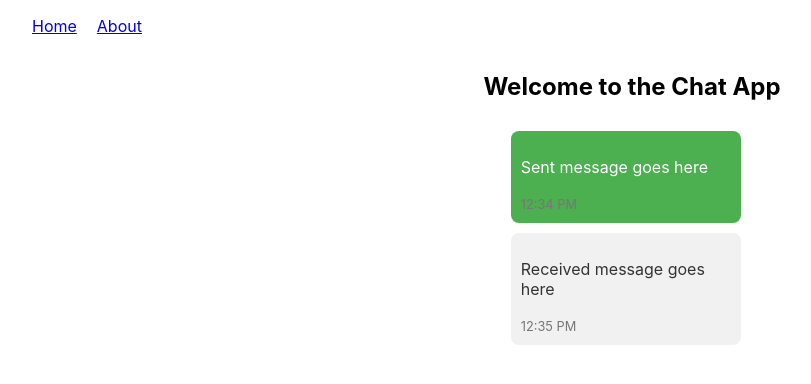
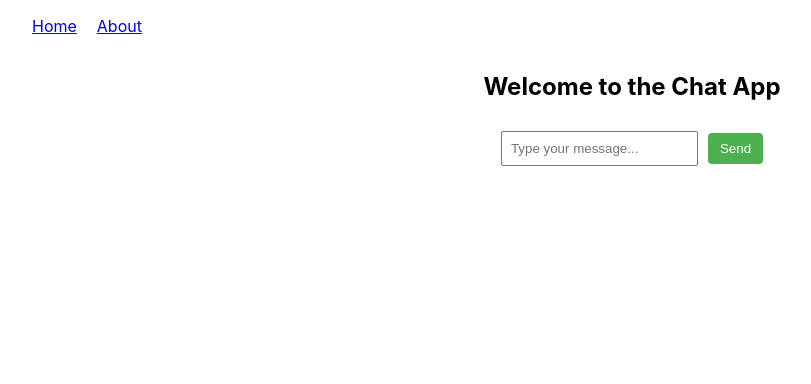
Before and after one commit to Kamente/let-s-chat, a React (Create React App) app: page / in a window 1280 px wide. Shown: the top 384 px of the page, without its empty margins (8-819 px from the left). Built offline with nearby package versions, Linux system fonts and the light colour scheme.

Commit message:
time display update

```diff
--- a/src/components/Home.js
+++ b/src/components/Home.js
@@ -1,16 +1,35 @@
-// Home.js
-import React from 'react';
+import React, { useState } from 'react';
 import './Home.css';
 import Message from './Message';
+import MessageInput from './MessageInput';
 
 const Home = () => {
+  const [messages, setMessages] = useState([]);
+
+  const handleSend = (content) => {
+    const newMessage = {
+      content,
+      type: 'sent',
+      timestamp: getCurrentTimestamp(),
+    };
+    setMessages([...messages, newMessage]);
+  };
+
+  const getCurrentTimestamp = () => {
+    const now = new Date();
+    return `${now.getHours()}:${now.getMinutes()}`;
+  };
+
   return (
-    <div className='home-display'>
+    <div className="home-display">
       <h2>Welcome to the Chat App</h2>
       <div className="chat-container">
-        <Message content="Sent message goes here" type="sent" timestamp="12:34 PM" />
-        <Message content="Received message goes here" type="received" timestamp="12:35 PM" />
-        {/* Add more messages as needed */}
+        <div className="messages-received">
+          {messages.map((msg, index) => (
+            <Message key={index} {...msg} />
+          ))}
+        </div>
+        <MessageInput onSend={handleSend} />
       </div>
     </div>
   );
--- a/src/components/Message.css
+++ b/src/components/Message.css
@@ -1,24 +1,47 @@
-/* Message.css */
 .message {
   max-width: 80%;
-    padding: 10px;
+  padding: 5px;
   margin: 10px;
   border-radius: 8px;
 }
 
 .sent {
-    background-color: #4caf50; /* Green for sent messages */
+  background-color: #4caf50;
   color: #fff;
-    align-self: flex-end; /* Right-align for sent messages */
+  align-self: flex-end;
+  color: black;
+  padding: 5px;
 }
 
 .received {
-    background-color: #f1f1f1; /* Light gray for received messages */
+  background-color: #f1f1f1;
   color: #333;
-    align-self: flex-start; /* Left-align for received messages */
+  align-self: flex-start;
 }
 
 .timestamp {
   font-size: 0.8em;
   color: #777;
 }
+
+.message-input {
+  display: flex;
+  justify-content: space-between;
+  align-items: center;
+  margin-top: 10px;
+}
+
+.message-input input {
+  flex: 1;
+  padding: 8px;
+  margin-right: 10px;
+}
+
+.message-input button {
+  background-color: #4caf50;
+  color: #fff;
+  padding: 8px 12px;
+  border: none;
+  border-radius: 4px;
+  cursor: pointer;
+}
--- a/src/components/Message.js
+++ b/src/components/Message.js
@@ -1,6 +1,5 @@
-// Message.js
 import React from 'react';
-import './Message.css'; // Create this CSS file for styling
+import './Message.css';
 
 const Message = ({ content, type, timestamp }) => {
   return (
```
Lines whose indentation alone changed are shown as unchanged.
